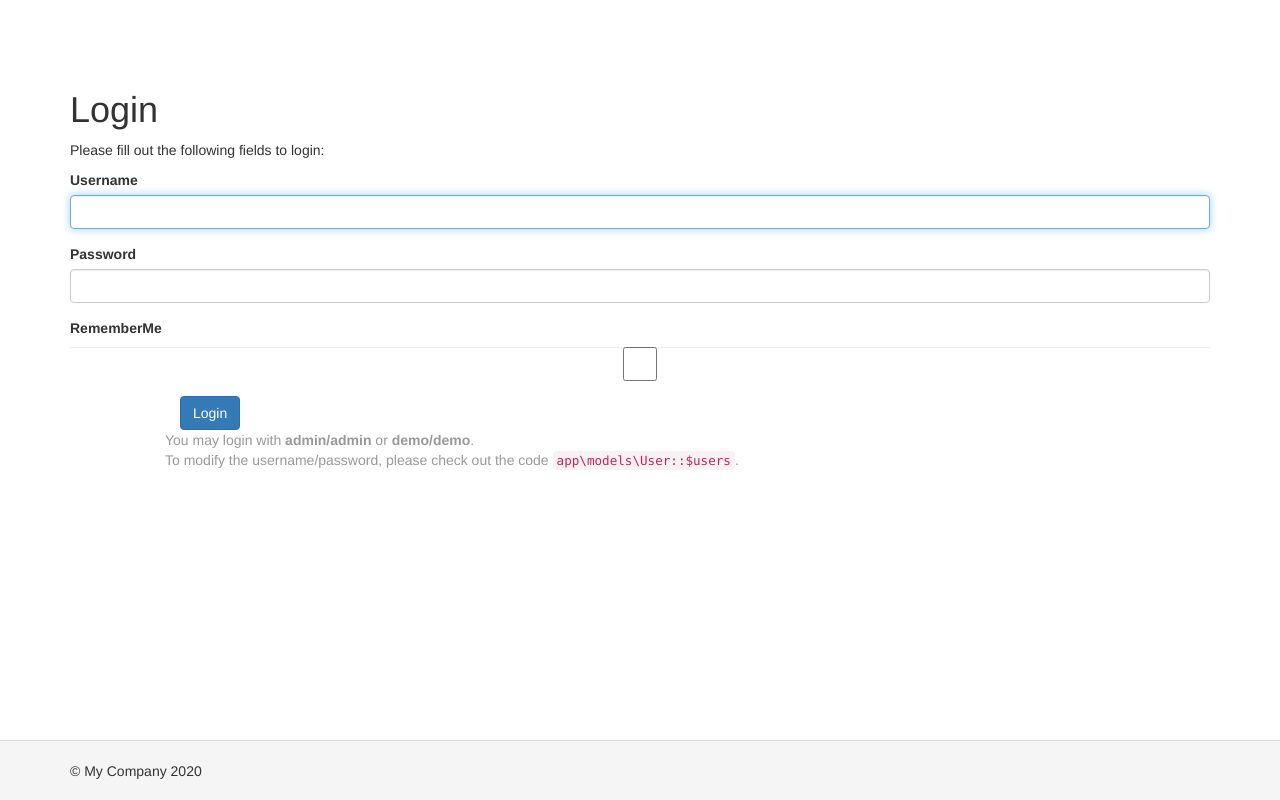
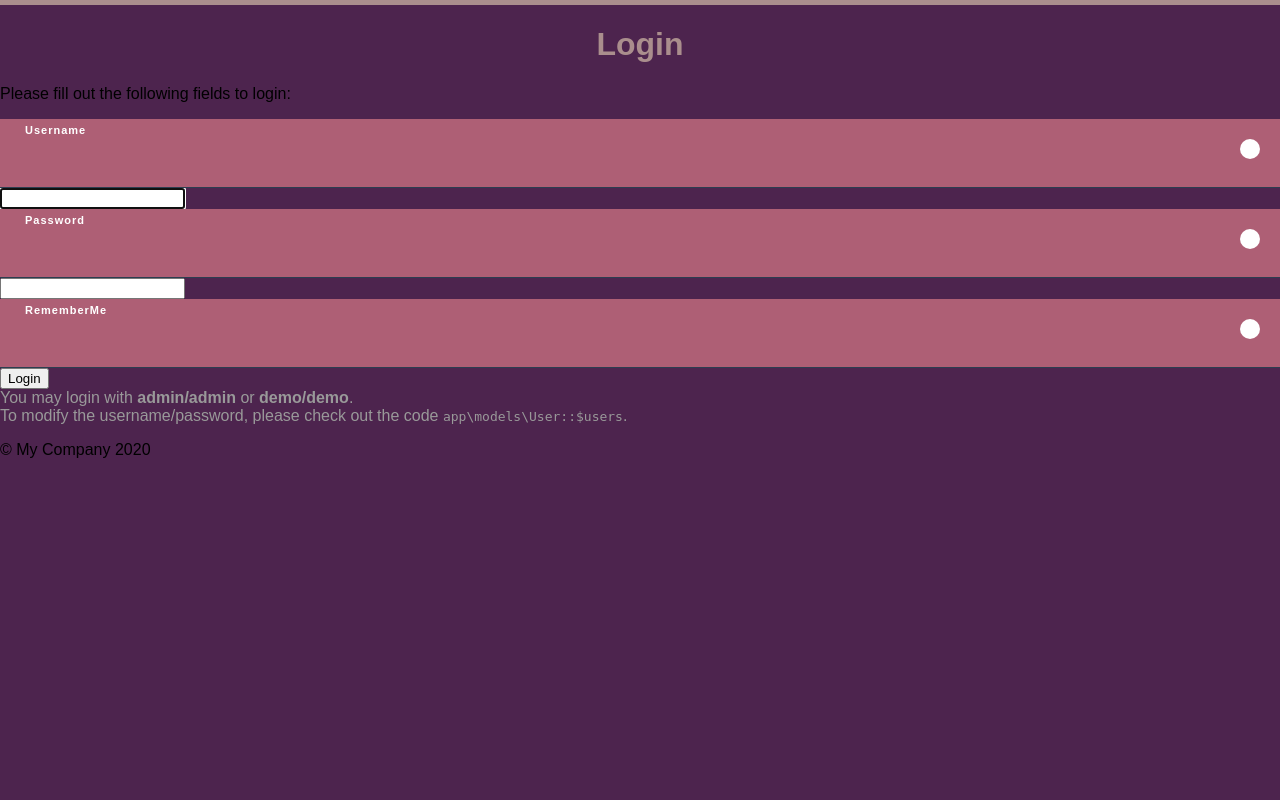
Before and after one commit to code21ru/todo.list, a Yii app: template views/site/login.php in a window 1280 px wide. Run offline with PHP 8.4 and a stand-in for Yii, Linux system fonts and the light colour scheme; the template is opened without the code that fills it: most values are stand-ins (such as "Sample title", 1, 10 or a date in 2020); form fields are guessed from the names that the template uses; data that the repository does not hold is empty; some libraries are stand-ins or nearby versions.

Commit message:
1. Added todo layout parameter to web.php 2. Created todo.php with html layout 3. Added css path to AppAsset.php 4. Disabled bootstrap in AppAsset.php 4. Created styles in todo.css

```diff
--- a/assets/AppAsset.php
+++ b/assets/AppAsset.php
@@ -20,12 +20,12 @@ class AppAsset extends AssetBundle
     public $basePath = '@webroot';
     public $baseUrl = '@web';
     public $css = [
-        'css/site.css',
+        'css/todo.css',
     ];
     public $js = [
     ];
     public $depends = [
         'yii\web\YiiAsset',
-        'yii\bootstrap\BootstrapAsset',
+        //'yii\bootstrap\BootstrapAsset',
     ];
 }
--- a/config/web.php
+++ b/config/web.php
@@ -11,6 +11,7 @@ $config = [
         '@bower' => '@vendor/bower-asset',
         '@npm'   => '@vendor/npm-asset',
     ],
+    'layout' => 'todo',
     'components' => [
         'request' => [
             // !!! insert a secret key in the following (if it is empty) - this is required by cookie validation
--- /dev/null
+++ b/web/css/todo.css
@@ -0,0 +1,95 @@
+/* tiny reset */
+html, body {
+    margin: 0;
+    padding: 0;
+    border: 0;
+    font-size: 100%;
+}
+/* body */
+body{
+    background: #4d244e;
+    font-family: sans-serif;
+    border-top: 5px solid #aa8e8d;
+}
+/* title */
+h1{
+    color: #aa8e8d;
+    text-align: center;
+    font-size: 32px;
+    font-weight: 900;
+}
+/* tasks */
+.tasks{
+    width: 300px;
+    height: 405px;
+    position: absolute;
+    top: 20%;
+    left: 0px;
+    right: 0px;
+    margin: 0px auto;
+}
+input[type=checkbox] {
+    display: none;
+}
+label{
+    background: #ae5f75;
+    height: 69px;
+    width: 100%;
+    display: block;
+    border-bottom: 1px solid #2C3E50;
+    color: #fff;
+    text-transform: capitalize;
+    font-weight: 900;
+    font-size: 11px;
+    letter-spacing: 1px;
+    text-indent: 20px;
+    cursor: pointer;
+    transition: all 0.7s ease;
+    position: relative;
+    padding: 5px;
+    box-sizing: border-box;
+    -moz-box-sizing: border-box;
+    -webkit-box-sizing: border-box;
+}
+label h2 span{
+    display: block;
+    font-size: 12px;
+    text-transform: capitalize;
+    font-weight: normal;
+    color: #fff;
+}
+label:before{
+    content:"";
+    width: 20px;
+    height: 20px;
+    background: #fff;
+    display: block;
+    position: absolute;
+    border-radius: 100%;
+    right: 20px;
+    top: 30%;
+    transition: border 0.7s ease
+}
+#label-1:checked ~ label[for=label-1],
+#label-2:checked ~ label[for=label-2],
+#label-3:checked ~ label[for=label-3],
+#label-4:checked ~ label[for=label-4],
+#label-5:checked ~ label[for=label-5]{
+    background: #6d335c;
+    border-bottom: 1px solid #34495E;
+    color: #d37b79;
+}
+#label-1:checked ~ label[for=label-1] h2 span,
+#label-2:checked ~ label[for=label-2] h2 span,
+#label-3:checked ~ label[for=label-3] h2 span,
+#label-4:checked ~ label[for=label-4] h2 span,
+#label-5:checked ~ label[for=label-5] h2 span{
+    color: #f6bd66;
+}
+#label-1:checked ~ label[for=label-1]:before,
+#label-2:checked ~ label[for=label-2]:before,
+#label-3:checked ~ label[for=label-3]:before,
+#label-4:checked ~ label[for=label-4]:before,
+#label-5:checked ~ label[for=label-5]:before{
+    background: url("https://i.imgur.com/eoPQ05r.png") no-repeat center center;
+}
```
Also changed, not shown: views/layouts/todo.php (added, +91 -0 lines).
